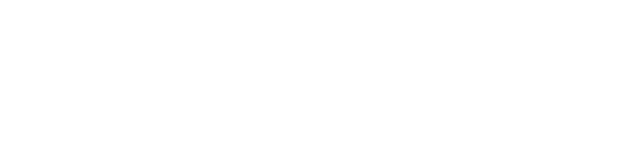
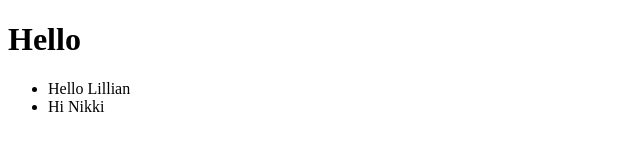
Before and after one commit to ViviFitzgerald/ViviFitzgerald.github.io, a plain HTML site: page index.html in a window 1280 px wide. Shown: the whole page, without its empty margins (0-640 px from the left). Drawn offline with Linux system fonts and the light colour scheme.

Commit message:
heading and 1st list (ul)

```diff
--- a/index.html
+++ b/index.html
@@ -7,5 +7,11 @@
 </head>
 <body>
 
+    <h1> Hello </h1>
+
+  <ul>
+    <li>Hello Lillian </li>
+    <li> Hi Nikki</li>
+</ul>
 </body>
 </html>
```
Also changed, not shown: 1 other file.
